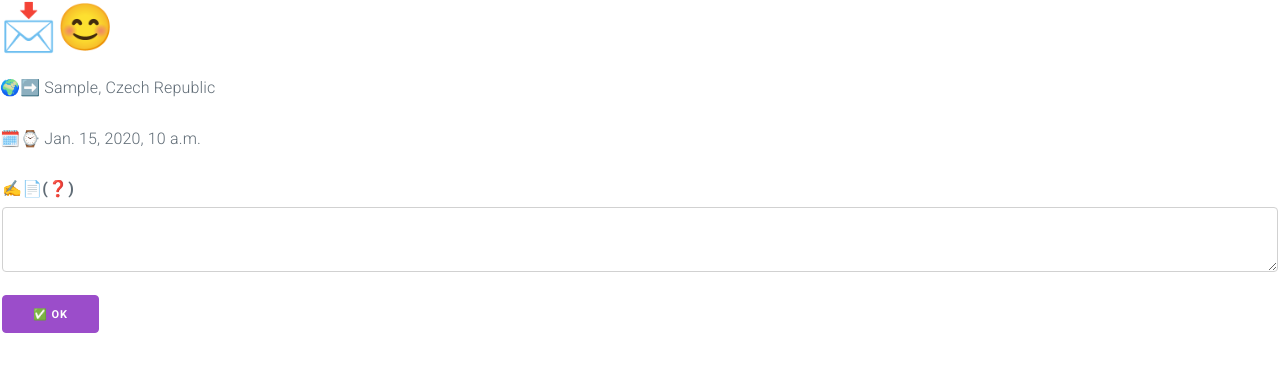
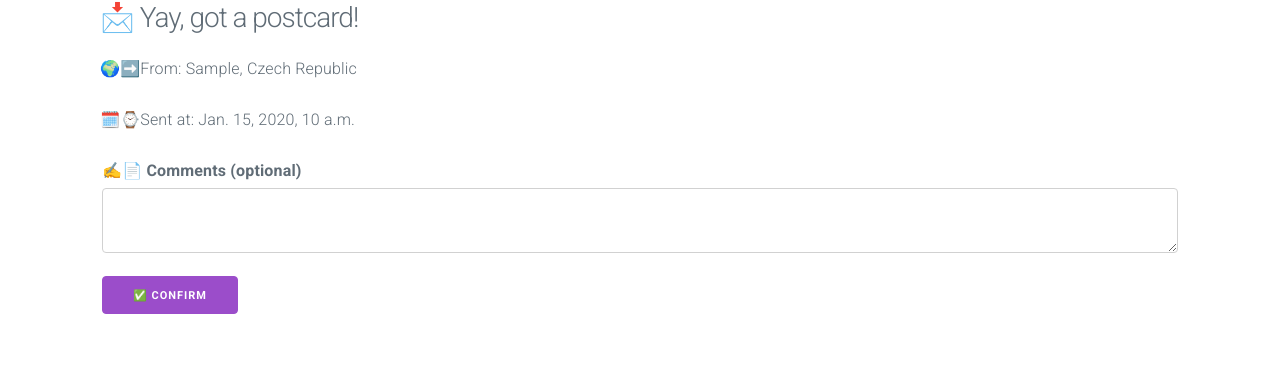
Before and after one commit to odiroot/jiaoge, a Django app: template postcards/templates/postcards/card_detail.html in a window 1280 px wide. Shown: the top 372 px of the page. Run offline with Django 3.2, Linux system fonts and the light colour scheme; the template is opened without the code that fills it: values that come from a table or form of the project are taken from there, others are empty; tables that the repository leaves empty hold one stand-in row (values such as "Sample post"); some libraries are stand-ins or nearby versions.

Commit message:
Translation support
- Configured the settings for translation
- Added translations to template strings.
- Added proper simple 100% layout.
- Compile Gettext strings on Heroku release.

- Aptfile for APT buildpack.

```diff
--- a/jiaoge/settings.py
+++ b/jiaoge/settings.py
@@ -31,6 +31,11 @@ STATICFILES_STORAGE = 'storages.backends.s3boto3.S3Boto3Storage'
 STATICFILES_DIRS = [
     os.path.join(BASE_DIR, 'static'),
 ]
+# Translation files.
+LOCALE_PATHS = [
+    os.path.join(BASE_DIR, 'locale'),
+]
+
 
 INSTALLED_APPS = [
     'django.contrib.admin',
@@ -55,6 +60,7 @@ MIDDLEWARE = [
     'django.contrib.auth.middleware.AuthenticationMiddleware',
     'django.contrib.messages.middleware.MessageMiddleware',
     'django.middleware.clickjacking.XFrameOptionsMiddleware',
+    'django.middleware.locale.LocaleMiddleware',
 ]
 
 TEMPLATES = [
--- a/postcards/templates/postcards/card_detail.html
+++ b/postcards/templates/postcards/card_detail.html
@@ -1,16 +1,17 @@
 {% extends "base.html" %}
+{% load i18n %}
 
-{% block title %}Claim postcard: {{ object.pk }}{% endblock %}
+{% block title %}{% trans 'Claim postcard' %}: {{ object.pk }}{% endblock %}
 
 {% block body %}
-<h1 title="You recieved a postcard!"> 📩😊</h1>
+<h3>📩 {% trans 'Yay, got a postcard!' %}</h3>
 
 <p>
-    <span title="From">🌍➡️</span>
+    <span>🌍➡️{% trans 'From' %}:</span>
     {{ object.from_city }}, {{ object.from_country.name }}
 </p>
 <p>
-    <span title="Sent at">🗓️⌚</span>
+    <span>🗓️⌚{% trans 'Sent at' %}:</span>
     {{ object.sent_at }}
 </p>
 
@@ -18,10 +19,10 @@
     <fieldset>
         {% csrf_token %}
 
-        <label for="claim_comment" title="Write me a comment">✍️📄(❓)</label>
+        <label for="claim_comment">✍️📄 {% trans 'Comments (optional)' %}</label>
         {{ form.claim_comment }}
 
-        <input type="submit" value="✅ OK" title="I've received it!"
+        <input type="submit" value="✅ {% trans 'Confirm' %}" title="I've received it!"
                class="button-primary" />
     <fieldset>
 </form>
--- a/postcards/templates/postcards/claimed.html
+++ b/postcards/templates/postcards/claimed.html
@@ -1,7 +1,8 @@
 {% extends "base.html" %}
+{% load i18n %}
 
-{% block title %}Claimed postcard{% endblock %}
+{% block title %}{% trans 'Claimed postcard' %}{% endblock %}
 
 {% block body %}
-<h2>Thank you!</h2>
+<h2>{% trans 'Thank you!' %}</h2>
 {% endblock body %}
--- a/templates/base.html
+++ b/templates/base.html
@@ -1,3 +1,4 @@
+{% load i18n %}
 <!DOCTYPE html>
 <html>
 <head>
@@ -11,13 +12,19 @@
 
     <title>
         {% block title %}
-        Postcards
+        {% trans 'Postcards' %}
         {% endblock %}
     </title>
 </head>
 
 <body>
-    {% block body %}
-    {% endblock %}
+    <div class="container">
+        <div class="row">
+            <div class="column">
+                {% block body %}
+                {% endblock %}
+            </div>
+          </div>
+    </div>
 </body>
 </html>
```
Also changed, not shown: locale/pl/LC_MESSAGES/django.po (added), 2 other files.
